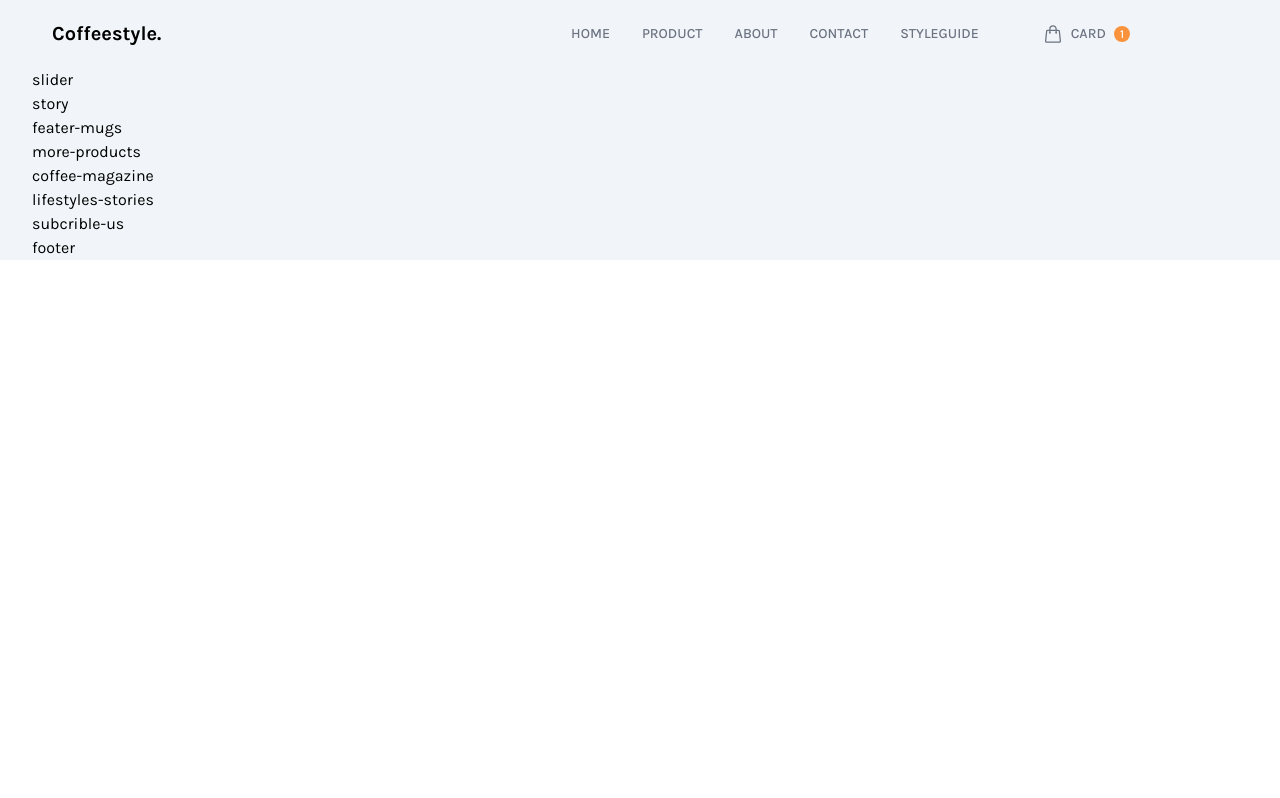
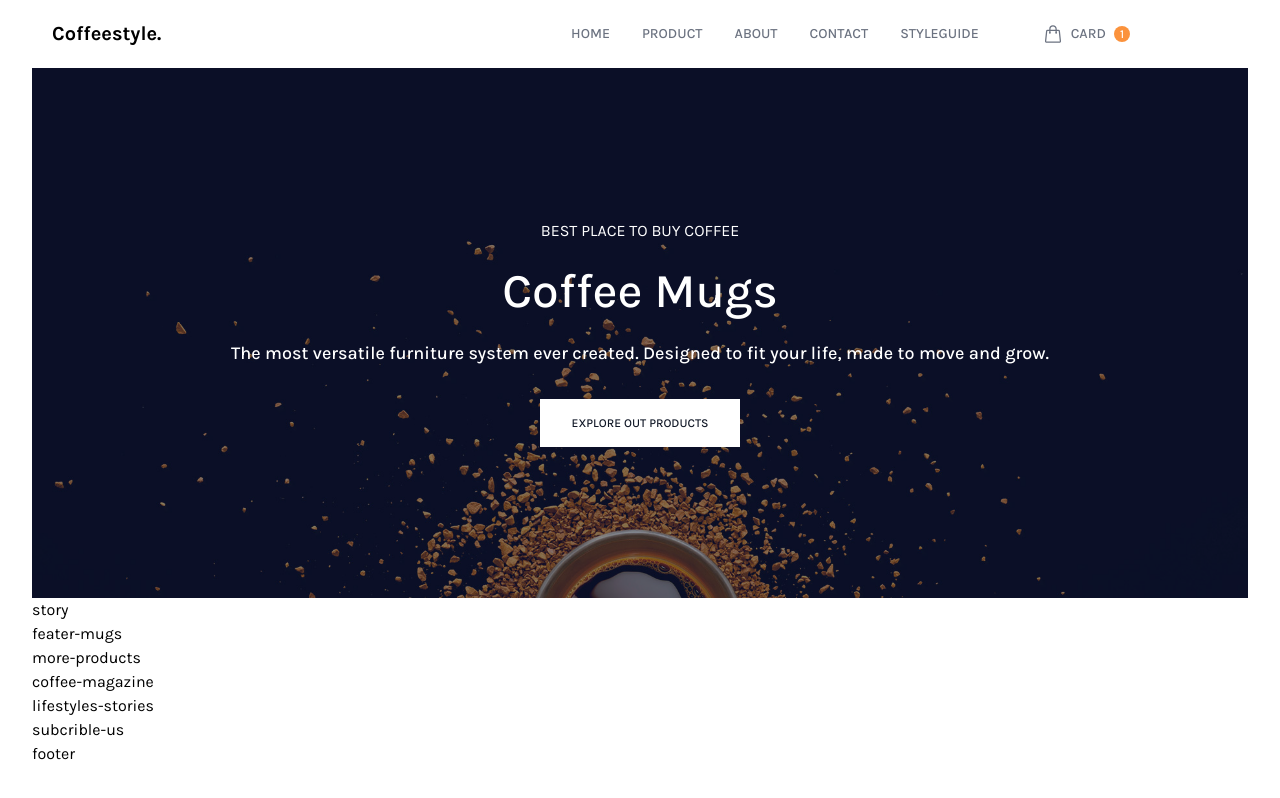
Before and after one commit to HoXuanTy/Coffee-styles_tailwind, a website: page public/index.html in a window 1280 px wide. Drawn offline with Linux system fonts and the light colour scheme.

Commit message:
feat: add slider

```diff
--- a/public/index.html
+++ b/public/index.html
@@ -1,5 +1,6 @@
 <!DOCTYPE html>
 <html>
+
 <head>
   <meta charset="UTF-8" />
   <meta name="viewport" content="width=device-width, initial-scale=1.0" />
@@ -8,34 +9,39 @@
   <script src="./js/main.js" type="text/javascript" async></script>
   <title>Tailwind</title>
 </head>
+
 <body>
   <div id="root">
-      <div class="content-wrapper font-Karla max-w-screen-xl mx-auto text-base px-8 bg-slate-100">
+    <div class="content-wrapper font-Karla max-w-screen-xl mx-auto text-base px-8">
       <header class="mx-auto p-5">
         <nav class="flex flex-row justify-between items-center relative">
           <div class="logo basis-2/6 cursor-pointer font-bold text-xl">Coffeestyle.</div>
-            <ul id="cf-top-menu" class="basis-3/6 hidden  lg:flex lg:justify-end lg:items-center text-sm lg:gap-8 text-gray-500 font-medium">
-              <li class= "cf-top-menu-item">
+          <ul id="cf-top-menu"
+            class="basis-3/6 hidden  lg:flex lg:justify-end lg:items-center text-sm lg:gap-8 text-gray-500 font-medium">
+            <li class="cf-top-menu-item">
               <a href="#">HOME</a>
             </li>
-              <li class= "cf-top-menu-item">
+            <li class="cf-top-menu-item">
               <a href="#">PRODUCT</a>
             </li>
-              <li class= "cf-top-menu-item">
+            <li class="cf-top-menu-item">
               <a href="#">ABOUT</a>
             </li>
-              <li class= "cf-top-menu-item">
+            <li class="cf-top-menu-item">
               <a href="#">CONTACT</a>
             </li>
-              <li class= "cf-top-menu-item">
+            <li class="cf-top-menu-item">
               <a href="#">STYLEGUIDE</a>
             </li>
           </ul>
-            <ul class="basis-3/6 lg:basis-1/6 flex justify-end lg:justify-start items-center ml-16 text-gray-500 font-medium">
+          <ul
+            class="basis-3/6 lg:basis-1/6 flex justify-end lg:justify-start items-center ml-16 text-gray-500 font-medium">
             <li class="cf-top-menu-item">
               <a href="#" class="flex items-center">
-                  <svg xmlns="http://www.w3.org/2000/svg" fill="none" viewBox="0 0 24 24" stroke-width="1.5" stroke="currentColor" class="cf-icon">
-                  <path stroke-linecap="round" stroke-linejoin="round" d="M15.75 10.5V6a3.75 3.75 0 10-7.5 0v4.5m11.356-1.993l1.263 12c.07.665-.45 1.243-1.119 1.243H4.25a1.125 1.125 0 01-1.12-1.243l1.264-12A1.125 1.125 0 015.513 7.5h12.974c.576 0 1.059.435 1.119 1.007zM8.625 10.5a.375.375 0 11-.75 0 .375.375 0 01.75 0zm7.5 0a.375.375 0 11-.75 0 .375.375 0 01.75 0z" />
+                <svg xmlns="http://www.w3.org/2000/svg" fill="none" viewBox="0 0 24 24" stroke-width="1.5"
+                  stroke="currentColor" class="cf-icon">
+                  <path stroke-linecap="round" stroke-linejoin="round"
+                    d="M15.75 10.5V6a3.75 3.75 0 10-7.5 0v4.5m11.356-1.993l1.263 12c.07.665-.45 1.243-1.119 1.243H4.25a1.125 1.125 0 01-1.12-1.243l1.264-12A1.125 1.125 0 015.513 7.5h12.974c.576 0 1.059.435 1.119 1.007zM8.625 10.5a.375.375 0 11-.75 0 .375.375 0 01.75 0zm7.5 0a.375.375 0 11-.75 0 .375.375 0 01.75 0z" />
                 </svg>
                 <span class="mx-2">CARD</span>
                 <span class="cf-badge-circle bg-orange-400 text-white">1</span>
@@ -43,7 +49,8 @@
             </li>
           </ul>
           <div class="basis-1/6 lg:hidden flex items-center cursor-pointer px-2 sm:px-4">
-              <svg id="cf-toogle-top-menu-icon" xmlns="http://www.w3.org/2000/svg" fill="none" viewBox="0 0 24 24" stroke-width="1.5" stroke="currentColor" class="cf-icon">
+            <svg id="cf-toogle-top-menu-icon" xmlns="http://www.w3.org/2000/svg" fill="none" viewBox="0 0 24 24"
+              stroke-width="1.5" stroke="currentColor" class="cf-icon">
               <path stroke-linecap="round" stroke-linejoin="round" d="M3.75 6.75h16.5M3.75 12h16.5m-16.5 5.25h16.5" />
             </svg>
 
@@ -52,7 +59,23 @@
       </header>
       <!-- End heard -->
       <main>
-          <div class="slider">slider</div>
+        <div class="slider h-[530px] bg-[url('./img/slider-bg.jpeg')] bg-cover bg-no-repeat bg-bottom">
+
+          <div class="w-full h-full flex justify-center items-center bg-gray-900 bg-opacity-50 ">
+            <div class= "mx-16 text-white text-center">
+              <div class="uppercase mb-6">best place to buy coffee</div>
+              <div class="font-medium text-5xl mb-6">Coffee Mugs</div>
+              <div class="text-lg font-medium mb-8">The most versatile furniture system ever created. Designed to fit your life, made to move
+                and grow.
+              </div>
+              <div class="flex justify-center">
+                <div class="uppercase bg-white text-gray-900 w-max px-8 py-4 text-xs font-medium cursor-pointer  hover:bg-gray-100">
+                  explore out products
+                </div>
+              </div>
+            </div>
+          </div>
+        </div>
         <!-- End slider -->
         <div class="story">story</div>
         <!-- End story -->
@@ -83,4 +106,5 @@
   </div>
   <!-- End root -->
 </body>
+
 </html>
```
Also changed, not shown: public/img/slider-bg.jpeg (added), public/output.css. Lines whose indentation alone changed are shown as unchanged.
